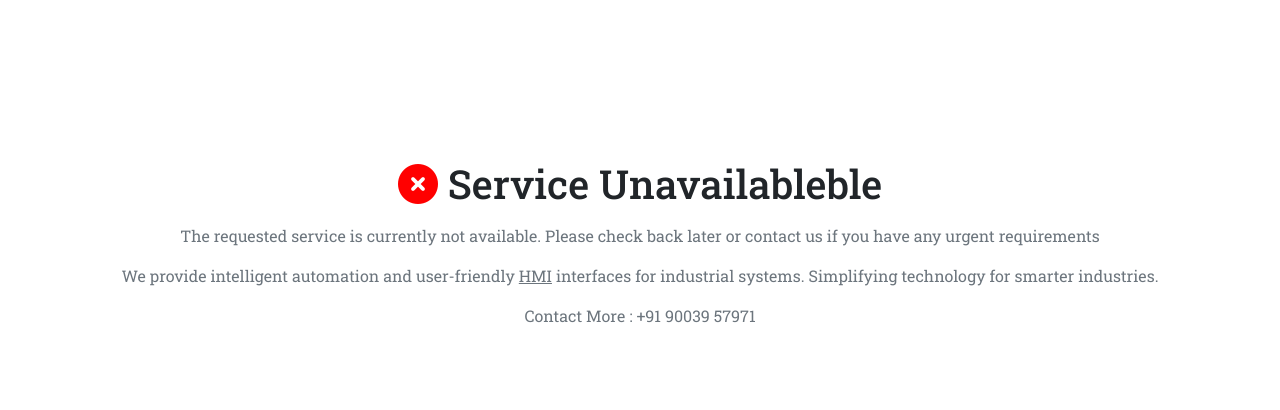
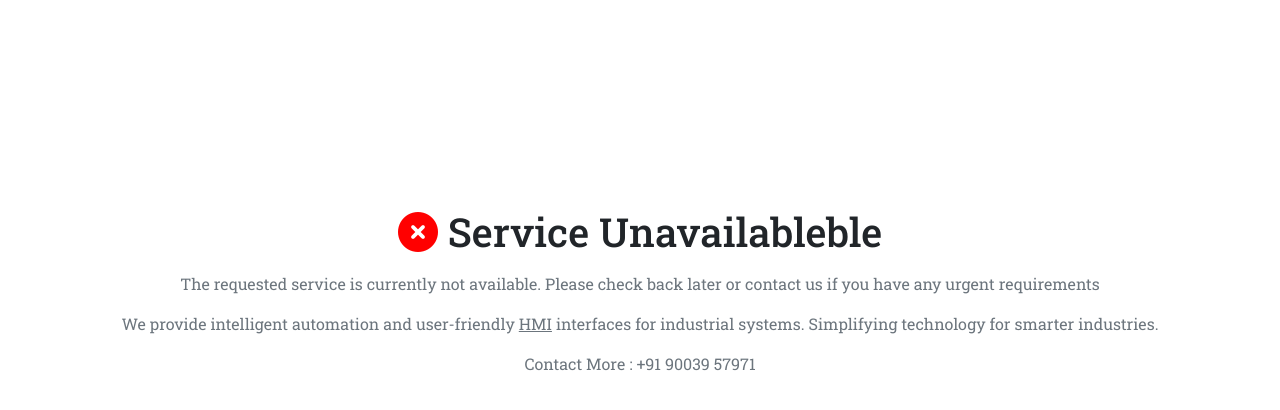
Before and after one commit to sriram-65/siddha, a Flask app: page / in a window 1280 px wide. Shown: the top 410 px of the page. Run offline with Flask 3, Linux system fonts and the light colour scheme.

Commit message:
Update index.html

```diff
--- a/templates/index.html
+++ b/templates/index.html
@@ -17,8 +17,7 @@
 <body >
 
 
-   <div class="container" style="margin-top:10em;">
-
+   <div class="container" style="margin-top:13em;">
     <h1 class="text-center" style="font-size:40px; "> <i class="fa-solid fa-circle-xmark text-center" style="color:red;"></i> Service Unavailableble </h1>
     <p class="text-muted text-center mt-3 "> The requested service is currently not available. Please check back later or contact us if you have any urgent requirements </p>
     <p class="text-muted text-center mt-3 "> We provide intelligent automation and user-friendly <a href="https://hmi-proj.vercel.app" class="text-muted text-center mt-3">HMI</a> interfaces for industrial systems.
```
